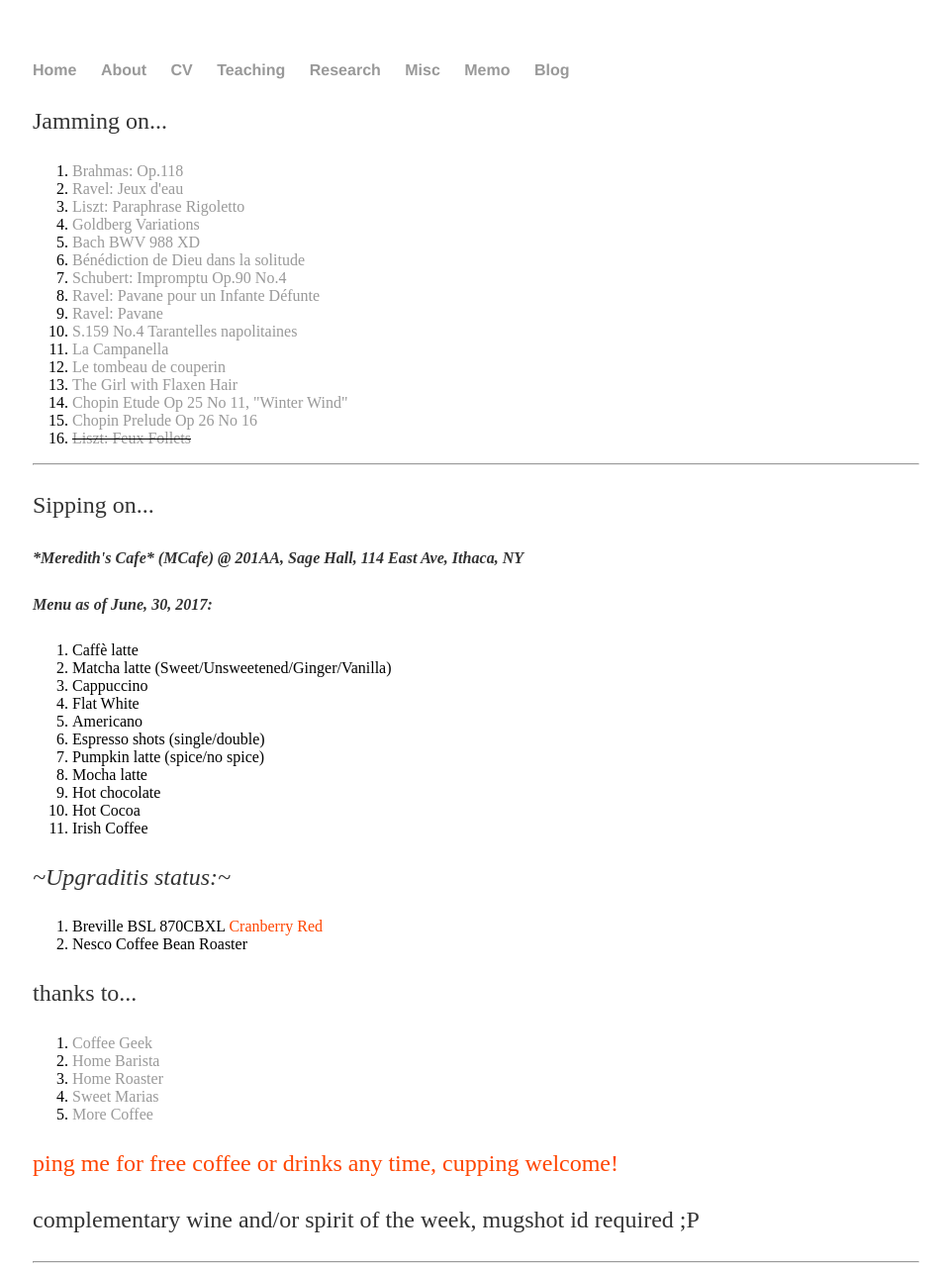
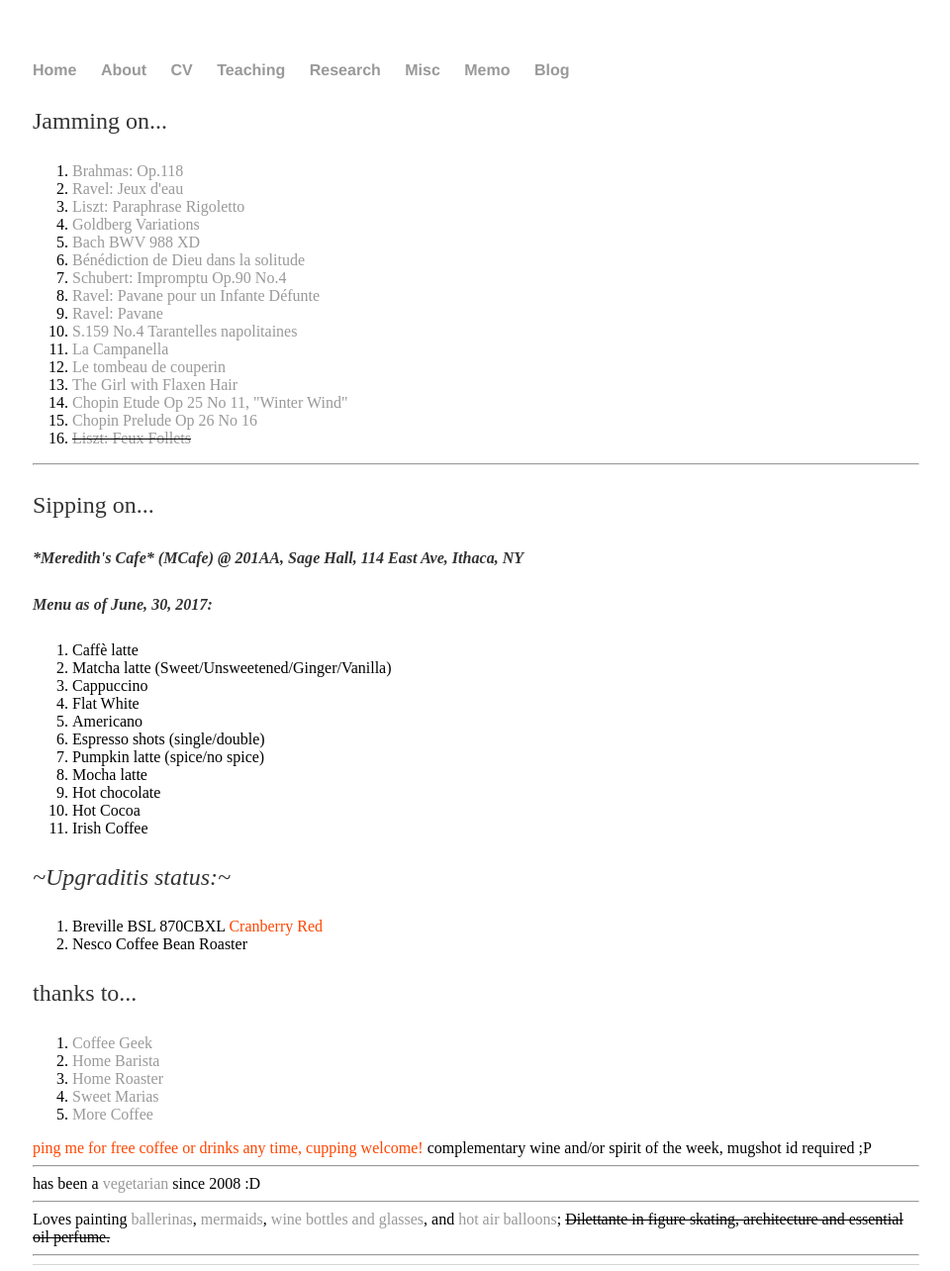
Before and after one commit to shenglih/shenglih.github.io, a Jekyll site: the page built from misc/index.html, in a window 1280 px wide. Shown: the top 1284 px of the page at 99% size, without its empty margins (159-1119 px from the left). Built offline with Jekyll 4.4.1, drawn with Linux system fonts in a browser that asks for light colours.

Commit message:
Update index.html

```diff
--- a/misc/index.html
+++ b/misc/index.html
@@ -52,15 +52,15 @@ title: Shengli Hu, Misc
 		<li> <a href="http://www.sweetmarias.com"> Sweet Marias </a></li>
 		<li> <a href="http://morecoffee.com"> More Coffee </a></li>
 	</ol>
-	<p> <span style="color:orangered;">ping me for free coffee or drinks any time, cupping welcome!</span></p>
-	<p> complementary wine and/or spirit of the week, mugshot id required ;P </p>
+	<span style="color:orangered;">ping me for free coffee or drinks any time, cupping welcome!</span>
+	complementary wine and/or spirit of the week, mugshot id required ;P
 
 	<hr>
 
 	has been a <a href="http://www.smbc-comics.com/?id=3105">vegetarian</a> since 2008 :D
 	<hr>
-	<p>Loves painting <a href="">ballerinas</a>, <a href="">mermaids</a>, <a href="">wine bottles and glasses</a>, and <a href="">hot air balloons</a>;</p>
+	Loves painting <a href="">ballerinas</a>, <a href="">mermaids</a>, <a href="">wine bottles and glasses</a>, and <a href="">hot air balloons</a>;
 
-	<del><p>Dilettante in figure skating, architecture and essential oil perfume.</del> </p>
+	<del>Dilettante in figure skating, architecture and essential oil perfume.</del>
 	<hr>
 </div><!-- /.blurb -->
```
